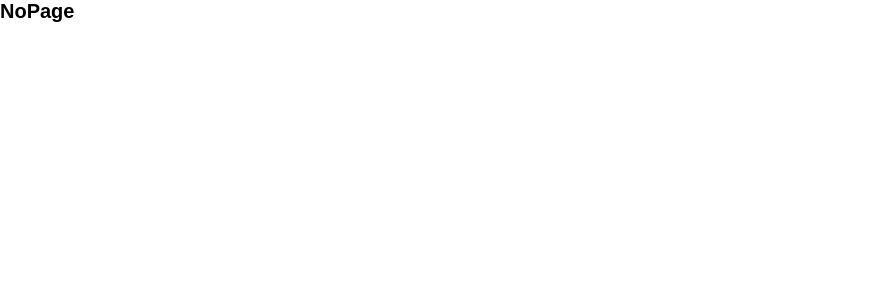
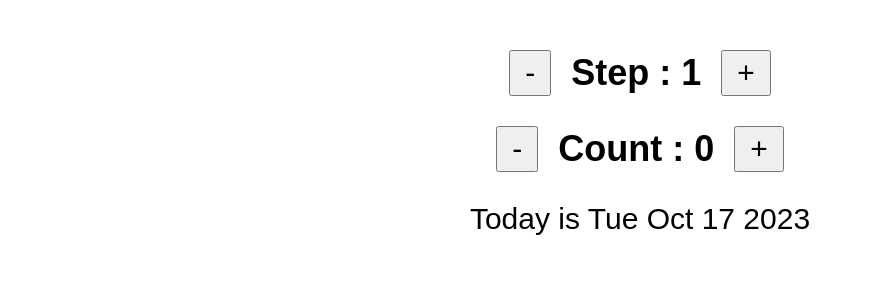
Before and after one commit to kingarunesh/React-Projects, a React (Create React App) app: page /datecounter in a window 1280 px wide. Shown: the top 300 px of the page, without its empty margins (0-871 px from the left). Built offline with nearby package versions, Linux system fonts and the light colour scheme.

Commit message:
4.1 : Date Counter with step

```diff
--- a/src/App.js
+++ b/src/App.js
@@ -4,6 +4,7 @@ import Home from "./components/layout/Home";
 import NoPage from "./components/pages/NoPage";
 import Counter from "./components/pages/Counter";
 import StepCounter from "./components/pages/StepCounter";
+import DateCounter from "./components/pages/DateCounter";
 
 export default function App() {
     return (
@@ -15,6 +16,7 @@ export default function App() {
                         <Route path="*" element={<NoPage />} />
                         <Route path="/counter" element={<Counter />} />
                         <Route path="/stepcounter" element={<StepCounter />} />
+                        <Route path="/datecounter" element={<DateCounter />} />
                     </Route>
                 </Routes>
             </BrowserRouter>
--- a/src/components/layout/Home.js
+++ b/src/components/layout/Home.js
@@ -20,6 +20,12 @@ export default function Home() {
                             Step Counter
                         </Link>
                     </li>
+
+                    <li>
+                        <Link to="/datecounter" target="_blank">
+                            Date Counter
+                        </Link>
+                    </li>
                 </ol>
             </nav>
 
--- /dev/null
+++ b/src/components/pages/DateCounter.js
@@ -0,0 +1,76 @@
+import { useState } from "react";
+
+export default function DateCounter() {
+    const [step, setStep] = useState(1);
+    const [count, setCount] = useState(0);
+
+    const stepIncrementHandler = function () {
+        setStep((c) => c + 1);
+    };
+
+    const stepDecrementHandler = function () {
+        setStep((c) => c - 1);
+    };
+
+    const countIncrementHandler = function () {
+        setCount((c) => c + step);
+    };
+
+    const countDecrementHandler = function () {
+        setCount((c) => c - step);
+    };
+
+    const resetHandler = function () {
+        setStep(1);
+        setCount(0);
+    };
+
+    const date = new Date();
+
+    let result = date.setDate(date.getDate() + count);
+
+    result = date.toDateString();
+
+    return (
+        <>
+            <div className="dateCounter">
+                <div className="dateCounter__step">
+                    <button className="btn" onClick={stepDecrementHandler}>
+                        -
+                    </button>
+                    <h2>Step : {step}</h2>
+                    <button className="btn" onClick={stepIncrementHandler}>
+                        +
+                    </button>
+                </div>
+                <div className="dateCounter__count">
+                    <button className="btn" onClick={countDecrementHandler}>
+                        -
+                    </button>
+                    <h2>Count : {count}</h2>
+                    <button className="btn" onClick={countIncrementHandler}>
+                        +
+                    </button>
+                </div>
+
+                <div className="dateCounter__result">
+                    {count === 0
+                        ? `Today is ${result}`
+                        : count > 0
+                        ? `Form ${count} days, date will be ${result}`
+                        : `${Math.abs(count)} days ago was ${result}`}
+                </div>
+
+                {count !== 0 || step !== 1 ? (
+                    <div>
+                        <button className="btn" onClick={resetHandler}>
+                            Reset
+                        </button>
+                    </div>
+                ) : (
+                    ""
+                )}
+            </div>
+        </>
+    );
+}
--- a/src/index.scss
+++ b/src/index.scss
@@ -99,3 +99,25 @@ nav {
         gap: 2rem;
     }
 }
+
+//SECTION :        Date Counter
+
+.dateCounter {
+    display: flex;
+    flex-direction: column;
+    align-items: center;
+    justify-content: center;
+    gap: 3rem;
+    margin-top: 5rem;
+
+    &__step,
+    &__count {
+        display: flex;
+        gap: 2rem;
+        align-items: center;
+    }
+
+    &__result {
+        font-size: 3rem;
+    }
+}
```
